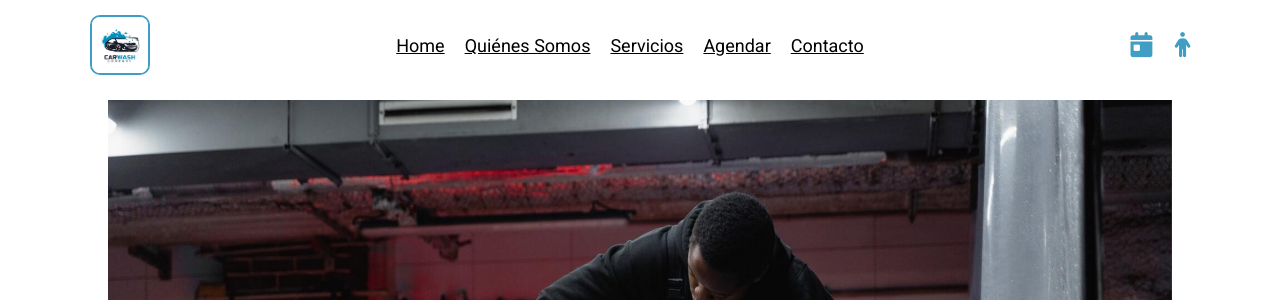
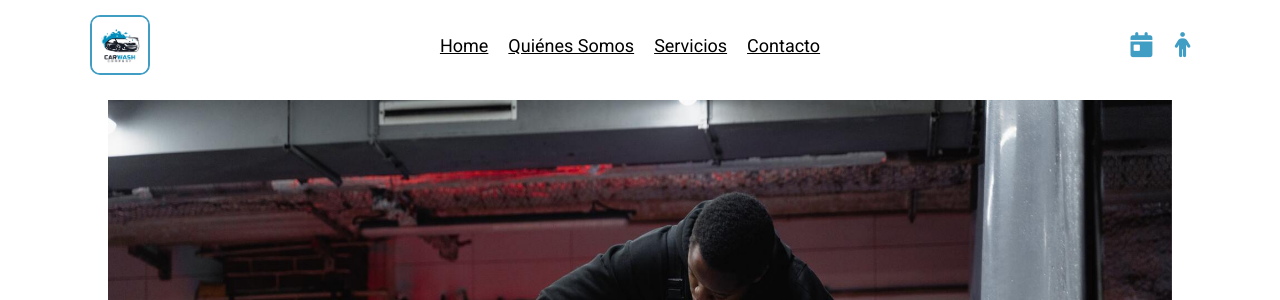
Before and after one commit to OficialNico/Proyecto_Desarrollo_Aplicaciones, a Django app: page / in a window 1280 px wide. Shown: the top 300 px of the page. Run offline with Django 4.2, Linux system fonts and the light colour scheme.

Commit message:
Ultimos cambios center modificar

```diff
--- a/Templates/Base.html
+++ b/Templates/Base.html
@@ -25,7 +25,6 @@
         <a href="#home">Home</a>
         <a href="#about">Quiénes somos</a>
         <a href="#Servicios">Servicios</a>
-        <a href="{% url 'Agendar_Hora' %}">Agendar</a>
         <a href="#contact">Contacto</a>
     </nav>
     <div class="icons ">
```
